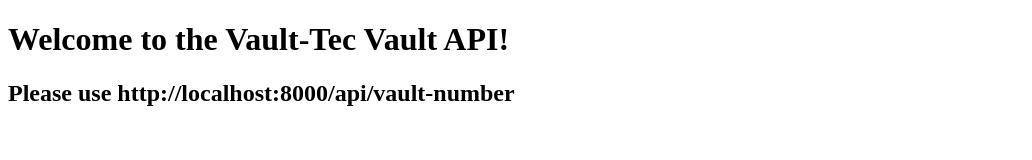
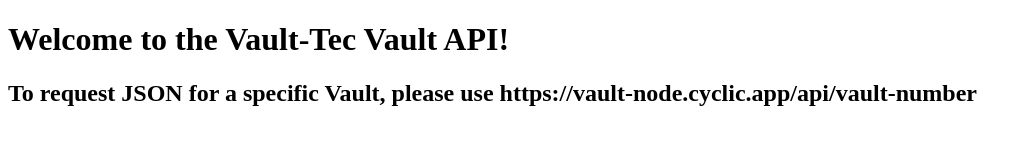
Before and after one commit to plumsily/vault-node-api, a website: page index.html in a window 1280 px wide. Shown: the whole page, without its empty margins (0-1032 px from the left). Drawn offline with Linux system fonts and the light colour scheme.

Commit message:
updated index html

```diff
--- a/index.html
+++ b/index.html
@@ -8,6 +8,9 @@
   </head>
   <body>
     <h1>Welcome to the Vault-Tec Vault API!</h1>
-    <h2>Please use http://localhost:8000/api/vault-number</h2>
+    <h2>
+      To request JSON for a specific Vault, please use
+      https://vault-node.cyclic.app/api/vault-number
+    </h2>
   </body>
 </html>
```
